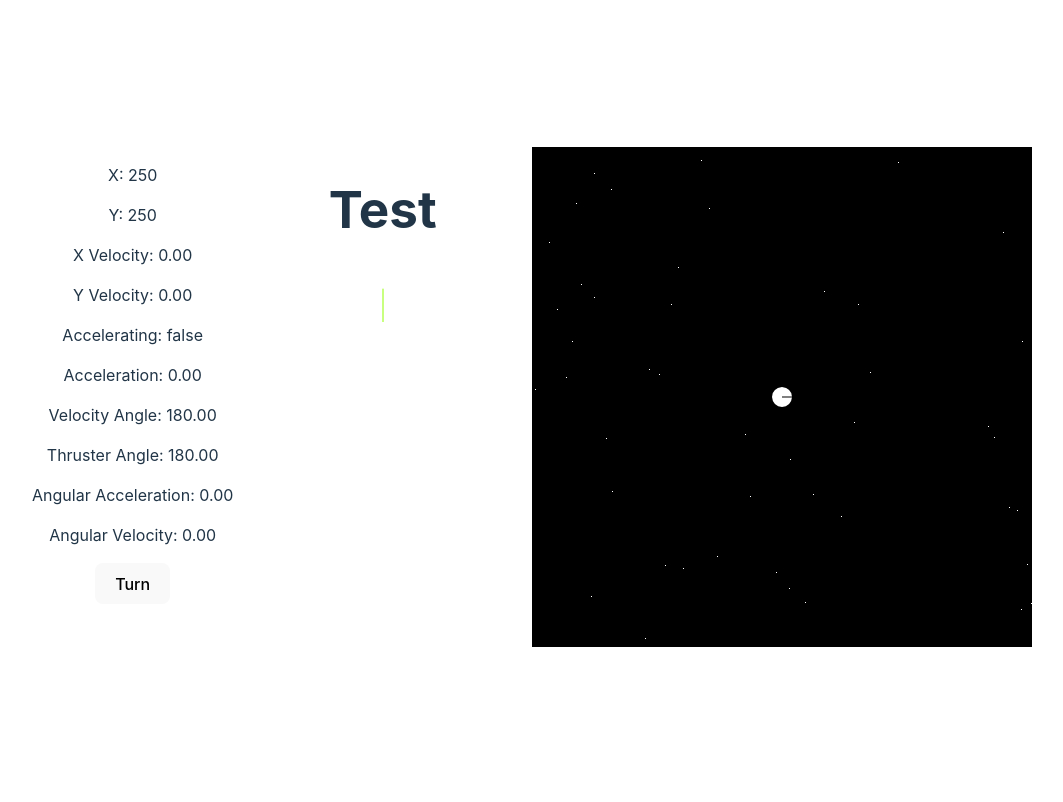
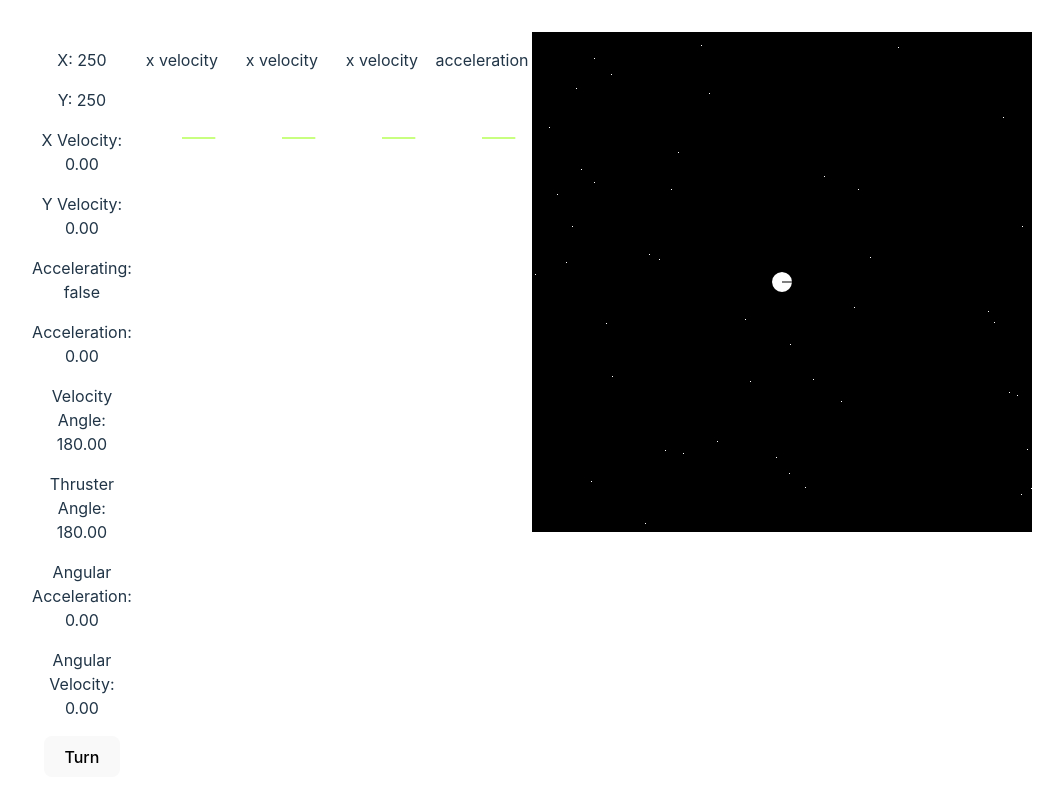
Before and after one commit to JosephRodolfo/space-ship, a Vue app: page / in a window 1280 px wide. Shown: the top 802 px of the page, without its empty margins (108-1171 px from the left). Built offline with nearby package versions, Linux system fonts and the light colour scheme.

Commit message:
Add gauge props and gauge drawing to canvasdrawing

```diff
--- a/src/App.vue
+++ b/src/App.vue
@@ -23,7 +23,12 @@
       <button @click="flipShip">Turn</button>
 
     </div>
-    <Gauge :width="100" :height="100" :value="1919" :max="100" :gapSize="60"></Gauge>
+    <Gauge :label="'x velocity'" :width="100" :height="100" :value="ship.velocityX" :max="5" :gapSize="60" ></Gauge>
+    <Gauge :label="'x velocity'" :width="100" :height="100" :value="ship.velocityX" :max="50" :gapSize="90" ></Gauge>
+    <Gauge :label="'x velocity'" :width="100" :height="100" :value="ship.velocityX" :max="100" :gapSize="120" ></Gauge>
+
+    <Gauge :label="'acceleration'" :width="100" :height="100" :value="ship.acceleration" :max="10" :gapSize="180" ></Gauge>
+
     <MainCanvas @keydown="handleAccelerate" @keyup="stopAccelerate" tabindex=-1 :circles="[ship]">
     </MainCanvas>
 
--- a/src/classes/ship.ts
+++ b/src/classes/ship.ts
@@ -3,6 +3,7 @@ import { Rotation } from './rotation';
 export class Ship extends Rotation {
     x: number;
     y: number;
+    velocity: number;
     velocityX: number;
     velocityY: number;
     acceleration: number;
@@ -17,6 +18,7 @@ export class Ship extends Rotation {
         super();
         this.x = 250;
         this.y = 250;
+        this.velocity = 0;
         this.velocityX = 0;
         this.velocityY = 0;
         this.acceleration = 0.0;
@@ -44,9 +46,10 @@ export class Ship extends Rotation {
         // Calculate the total velocity magnitude and direction.
         const totalVelocityMagnitude = Math.sqrt(this.velocityX ** 2 + this.velocityY ** 2);
         // const totalVelocityAngle = Math.atan2(this.velocityY, this.velocityX);
+        this.velocity = totalVelocityMagnitude;
 
         // If the total velocity magnitude exceeds the speed of light, scale it back.
-        if (totalVelocityMagnitude > 299792458) {
+        if (this.velocity > 299792458) {
             const scaleFactor = 299792458 / totalVelocityMagnitude;
             this.velocityX *= scaleFactor;
             this.velocityY *= scaleFactor;
--- a/src/components/gauges/Gauge.vue
+++ b/src/components/gauges/Gauge.vue
@@ -1,56 +1,139 @@
 <template>
-    <div>
-        <h1>Test</h1>
-        <canvas ref="canvasRef" id="gauge" :height="props.height" :width="props.width"></canvas>
+    <div class="gauge-container">
+        <p>{{ props.label }}</p>
+        <div class="canvasHolder">
+            <canvas ref="canvasRef" class="canvas" :height="props.height" :width="props.width"> </canvas>
+
+            <canvas ref="canvasRefNeedle" class="canvas" :height="props.height" :width="props.width"></canvas>
+        </div>
     </div>
 </template>
 
 <script setup lang="ts">
-import { onMounted, ref } from 'vue';
+import { onMounted, ref, watch } from 'vue';
 import { canvasDrawer } from '../../services/CanvasDrawing';
 const canvasRef = ref<HTMLCanvasElement>();
+const canvasRefNeedle = ref<HTMLCanvasElement>();
+
 const gauge: string | any = ref('');
-
 
 const props = defineProps({
     height: { type: Number },
 
-    width: { type: Number },
+    width: { type: Number, },
     label: { type: String },
     value: { type: Number },
+    initialValue: {
+        type: Number,
+        default: 0
+    },
+
     max: { type: Number },
     gapSize: { type: Number },
 
 
 });
 
+const width = props.width || 50;
+// let radius = props.width! / 2;
+
+const height = props.width || 50;
+const xMidpoint = width / 2;
+const yMidpoint = height / 2;
+
+let needleContext: any = null
 onMounted(() => {
+    needleContext = canvasRefNeedle.value?.getContext('2d');
 
 
     const context = canvasRef.value?.getContext('2d');
+
+
     if (!context) return;
 
-    let radius = props.width;
-    let width = props?.width;
-    let height = props?.width;
+
+    gauge.value = canvasDrawer.clipGauge({ canvasToClip: context, height, width, max: props.max, logarithmic: false, gapSize: props.gapSize });
+    context.drawImage(gauge.value, 0, 0);
+    // context.translate(xMidpoint, yMidpoint);
+
+    // context.rotate((props.value! + props.gapSize!) * (Math.PI / 180));
+    // context.translate(-xMidpoint, -yMidpoint);
+
+    // context.moveTo(xMidpoint, yMidpoint);
+    // context.lineTo(xMidpoint, yMidpoint + width / 3);
+    // context.strokeStyle = '#91ff00';
 
 
-    gauge.value = canvasDrawer.clipGauge({canvasToClip: context, height: height!, width: width!,  max: props.max, logarithmic: false, gapSize: props.gapSize });
-    context.drawImage(gauge.value, 0, 0);
+    // context.stroke();
+
+    // context.closePath();
+
+    const percent = Math.abs(props.value!) / props.max!;
+    const radians = decimalToRadian(percent, (360 - props.gapSize!));
+    // let gapSizeRadians = degreesToRadians(props.gapSize!);
+    const offset = degreesToRadians(90);
+
+    needleContext.save();
+
+    needleContext.translate(xMidpoint, yMidpoint);
+    needleContext.rotate(radians - offset);
+    needleContext.translate(-xMidpoint, -yMidpoint);
+
+    needleContext.clearRect(0, 0, width, height);
+    needleContext.beginPath();
+
+    needleContext.moveTo(xMidpoint, yMidpoint);
+    needleContext.lineTo(xMidpoint, yMidpoint + width / 3);
+    needleContext.strokeStyle = '#91ff00';
+
+    needleContext.stroke();
+    needleContext.closePath();
+    needleContext.restore();
 
 
-    context.translate(width! / 2, height! / 2);
+})
 
-    context.rotate(180 * Math.PI / 180);
-    context.translate(-width! / 2, -height! / 2);
+function decimalToRadian(decimal: number, remainingDegrees: number) {
+    const degrees = decimal * remainingDegrees;
+    return degrees * Math.PI / 180;
+}
+function degreesToRadians(degrees: number) {
+    return degrees * (Math.PI / 180);
+}
 
-    context.moveTo(width! / 2, height! / 2);
-    context.lineTo(width! / 2, height! / 2 + width! / 3);
-    context.strokeStyle = '#91ff00';
+watch([props], () => {
+    let offset = degreesToRadians(90);
+
+    needleContext = canvasRefNeedle.value?.getContext('2d');
+
+    needleContext.clearRect(0, 0, 1000, 1000)
+
+    requestAnimationFrame(() => {
+
+        const percent = Math.abs(props.value!) / props.max!;
+        const radians = decimalToRadian(percent, (360 - props.gapSize!));
+        // let gapSizeRadians = degreesToRadians(props.gapSize!);
+
+        if (!needleContext) return;
+        needleContext.save();
+
+        needleContext.translate(xMidpoint, yMidpoint);
+        needleContext.rotate((radians - offset));
+        needleContext.translate(-xMidpoint, -yMidpoint);
+        needleContext.clearRect(0, 0, width, height);
+
+        needleContext.beginPath();
+
+        needleContext.moveTo(xMidpoint, yMidpoint);
+        needleContext.lineTo(xMidpoint, yMidpoint + width / 3);
+        needleContext.strokeStyle = '#91ff00';
+
+        needleContext.stroke();
+        needleContext.closePath();
+        needleContext.restore();
+    })
 
 
-    context.stroke();
-    context.closePath();
 
 })
 
@@ -59,5 +142,19 @@ onMounted(() => {
 </script>
 
 <style scoped>
+.gauge-container {
+    width: 400px;
+}
 
+.canvasHolder {
+    position: relative;
+    z-index: -1;
+}
+
+.canvas {
+    position: absolute;
+    top: 0;
+    left: 0;
+    z-index: 10;
+}
 </style>
--- a/src/services/CanvasDrawing.ts
+++ b/src/services/CanvasDrawing.ts
@@ -133,15 +133,15 @@ class CanvasDrawing {
         newContext.stroke();
 
 
-        function radiansToFraction(radians: number) {
-            return radians / (2 * Math.PI);
+        function radiansToFraction(radians: number, gapSize: number = 0) {
+            return radians / ((2 * Math.PI) - gapSizeRadians);
         }
 
-        const numDashes = 24; // 360 degrees divided by 5
+        const numDashes = 12; // 360 degrees divided by 5
         const dashLength = 16;
         const angleIncrement = (2 * Math.PI - gapSizeRadians) / numDashes; // subtract gap size from total angle range
 
-        for (let i = 0; i < numDashes; i++) {
+        for (let i = 0; i <= numDashes; i++) {
             const angle = i * angleIncrement;
             const x1 = width / 2 + (width / 2 - dashLength) * Math.cos(angle);
             const y1 = height / 2 + (width / 2 - dashLength) * Math.sin(angle);
@@ -153,11 +153,11 @@ class CanvasDrawing {
             newContext.lineTo(x2, y2);
             newContext.lineWidth = 2;
             newContext.stroke();
-            if (i % 3 === 0 || i === numDashes - 1) {
-                const labelAngle = angle;
-                const labelX = width / 2 + (width / 2 - 25) * Math.cos(labelAngle);
-                const labelY = height / 2 + (width / 2 - 25) * Math.sin(labelAngle);
-                const percentage = radiansToFraction(angle)
+
+            if (i === numDashes || i === 0) {
+                const labelX = width / 2 + (width / 2 - 25) * Math.cos(angle);
+                const labelY = height / 2 + (width / 2 - 25) * Math.sin(angle);
+                const percentage = radiansToFraction(angle, gapSize);
                 const labelText = Math.round(percentage * max).toString();
 
                 newContext.fillStyle = 'white'
```
